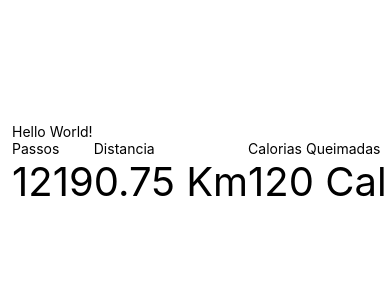
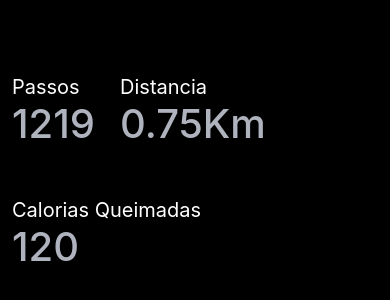
Before and after one commit to Barba2k2/StepCounter, a React Native app: screen / in a window 390 px wide. Shown: the part 258-558 px from the top of the page. Built offline with nearby package versions, Linux system fonts and the light colour scheme.

Commit message:
Extracted value from separeted component

```diff
--- a/App.tsx
+++ b/App.tsx
@@ -1,25 +1,16 @@
 import { StatusBar } from 'expo-status-bar';
 import { StyleSheet, Text, View } from 'react-native';
+import Value from './src/components/Value';
 
 export default function App() {
   return (
     <View style={styles.container}>
       <Text>Hello World!</Text>
-      <View style={{flexDirection: 'row'}}>
-        <View>
-          <Text style={styles.label}>Passos</Text>
-          <Text style={styles.value}>1219</Text>
-        </View>
 
-        <View>
-          <Text style={styles.label}>Distancia</Text>
-          <Text style={styles.value}>0.75 Km</Text>
-        </View>
-
-        <View>
-          <Text style={styles.label}>Calorias Queimadas</Text>
-          <Text style={styles.value}>120 Cal</Text>
-        </View>
+      <View style={styles.values}>
+        <Value label='Passos' value='1219' />
+        <Value label='Distancia' value='0.75Km' />
+        <Value label='Calorias Queimadas' value='120' />
       </View>
 
       <StatusBar style="auto" />
@@ -30,13 +21,14 @@ export default function App() {
 const styles = StyleSheet.create({
   container: {
     flex: 1,
-    backgroundColor: '#fff',
+    backgroundColor: '#000000',
     justifyContent: 'center',
     padding: 12
   },
-  label: {
-
-  }, value: {
-    fontSize: 40
-  }
+  values: {
+    flexDirection: 'row',
+    columnGap: 25,
+    rowGap: 50,
+    flexWrap: 'wrap',
+  },
 });
--- /dev/null
+++ b/src/components/Value.tsx
@@ -0,0 +1,27 @@
+import { StyleSheet, Text, View } from 'react-native';
+
+type ValueProps = {
+  label: string;
+  value: string;
+}
+
+const Value = ({ label, value }: ValueProps) => (
+  <View>
+    <Text style={styles.label}>{label}</Text>
+    <Text style={styles.value}>{value}</Text>
+  </View>
+)
+
+const styles = StyleSheet.create({
+  label: {
+    color: 'white',
+    fontSize: 20
+  },
+  value: {
+    fontSize: 40,
+    color: '#AFB3BE',
+    fontWeight: '500'
+  }
+});
+
+export default Value;
```
